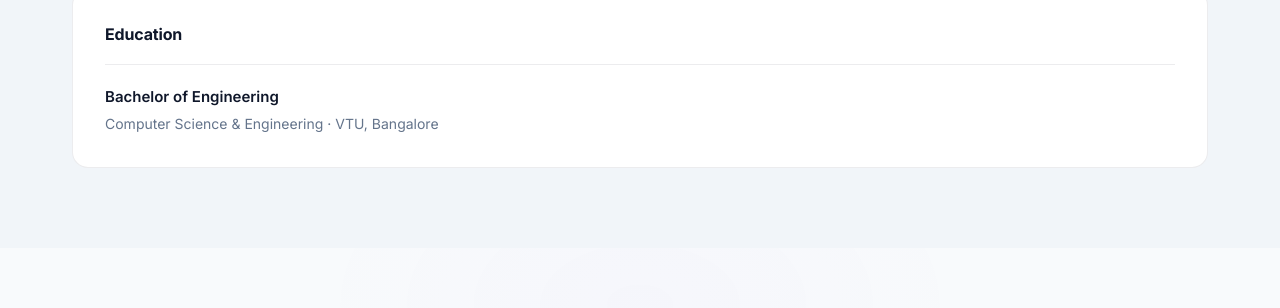
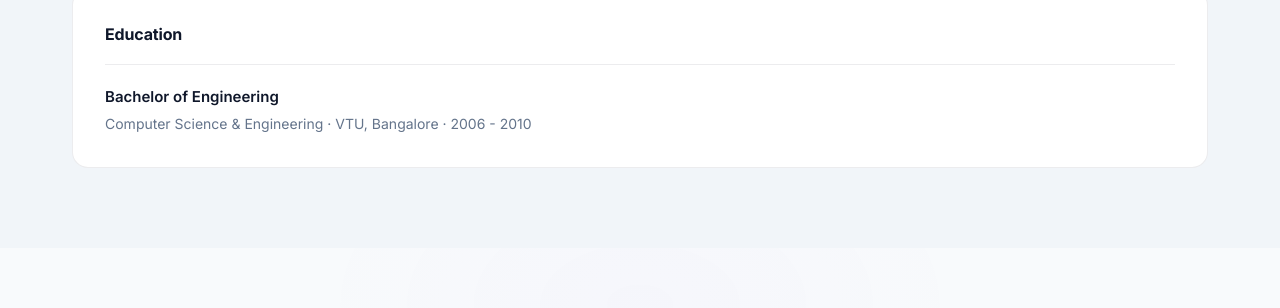
Before and after one commit to vrajkumar-tech/vrajkumar-tech.github.io, a Jekyll site: the page index.html, which Jekyll copies as it is, in a window 1280 px wide and 900 px high, scrolled down 5718 px. Shown: the part 145-453 px from the top of the window. Built offline with Jekyll 4.4.1, drawn with Linux system fonts in a browser that asks for light colours.

Commit message:
personal-layout

```diff
--- a/index.html
+++ b/index.html
@@ -566,7 +566,7 @@
                     <div class="education__items">
                         <div class="education__item">
                             <div class="education__degree">Bachelor of Engineering</div>
-                            <div class="education__meta">Computer Science &amp; Engineering · VTU, Bangalore</div>
+                            <div class="education__meta">Computer Science &amp; Engineering · VTU, Bangalore · 2006 - 2010</div>
                         </div>
                     </div>
                 </div>
```
